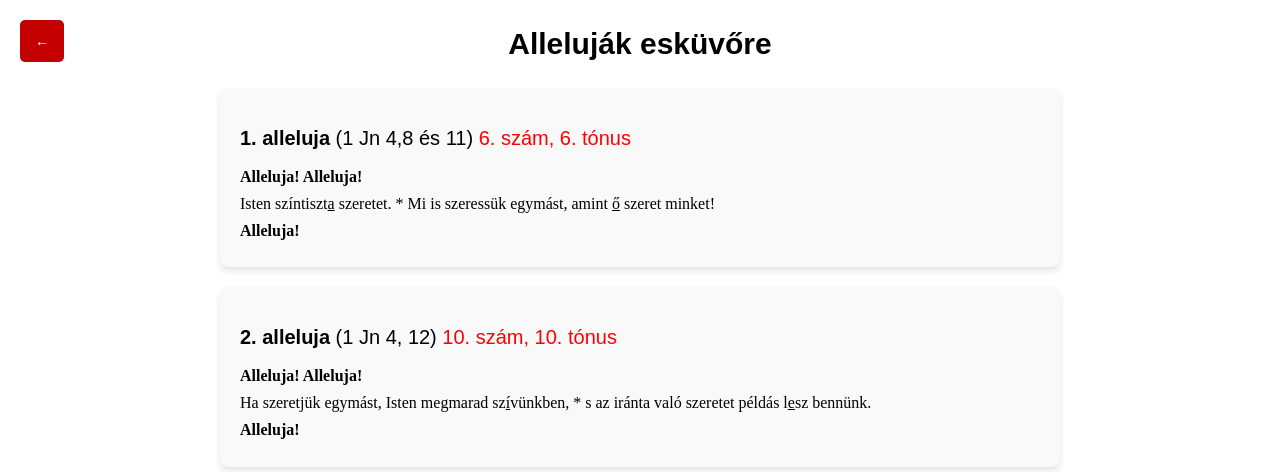
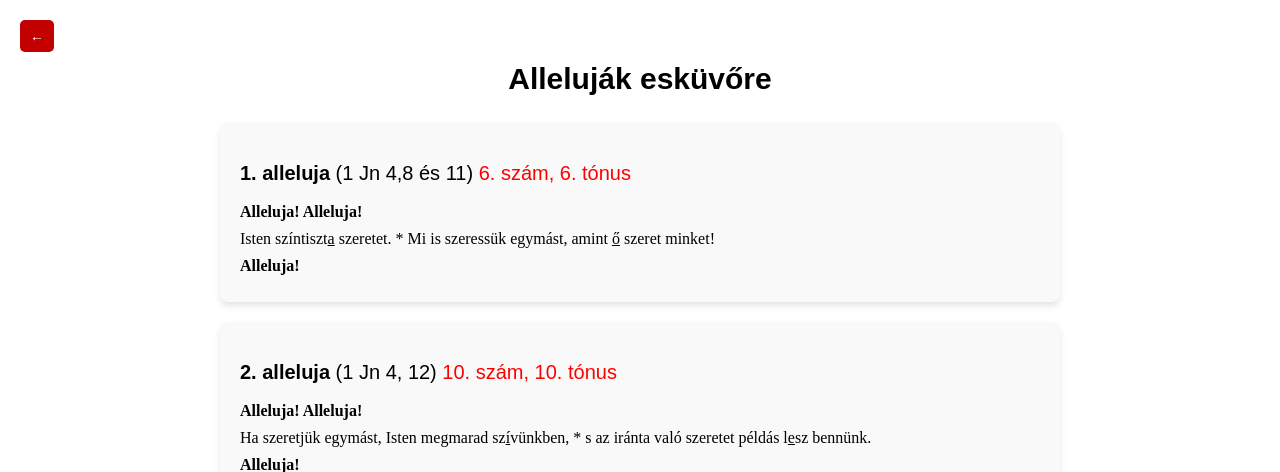
Before and after one commit to szirakivili/web, a PHP site: page /kantorfuzet/eskuvo/allelujak/index.html in a window 1280 px wide. Shown: the top 472 px of the page. Run offline with PHP 8.4, Linux system fonts and the light colour scheme.

Commit message:
title fixed

```diff
--- a/kantorfuzet/zs_styles.css
+++ b/kantorfuzet/zs_styles.css
@@ -9,6 +9,7 @@ body {
 h1 {
     text-align: center;
     font-size: 30px;
+    padding-top: 35px;
 }
 
 .container {
@@ -25,6 +26,7 @@ h1 {
     font-size: 20px;
     text-align: left;
     font-weight: normal;
+    padding-top: 0px;
 }
 
 .container p {
@@ -52,7 +54,6 @@ h1 {
     top: 20px;
     left: 20px;
     display: flex;
-    gap: 10px;
 }
 
 .back-button a {
@@ -60,7 +61,7 @@ h1 {
     color: white;
     border: none;
     border-radius: 5px;
-    padding: 10px 15px;
+    padding: 5px 10px;
     cursor: pointer;
     font-size: 14px;
     transition: background-color 0.3s;
```
